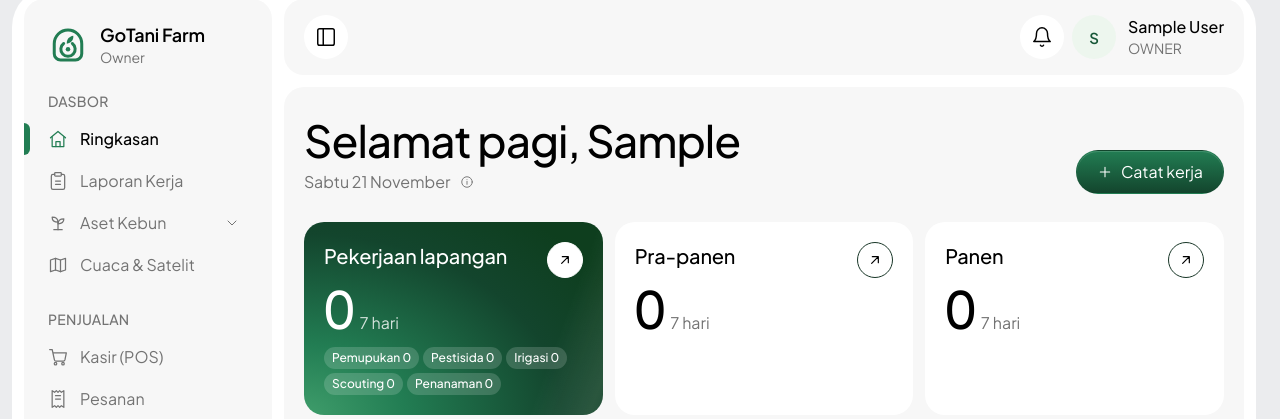
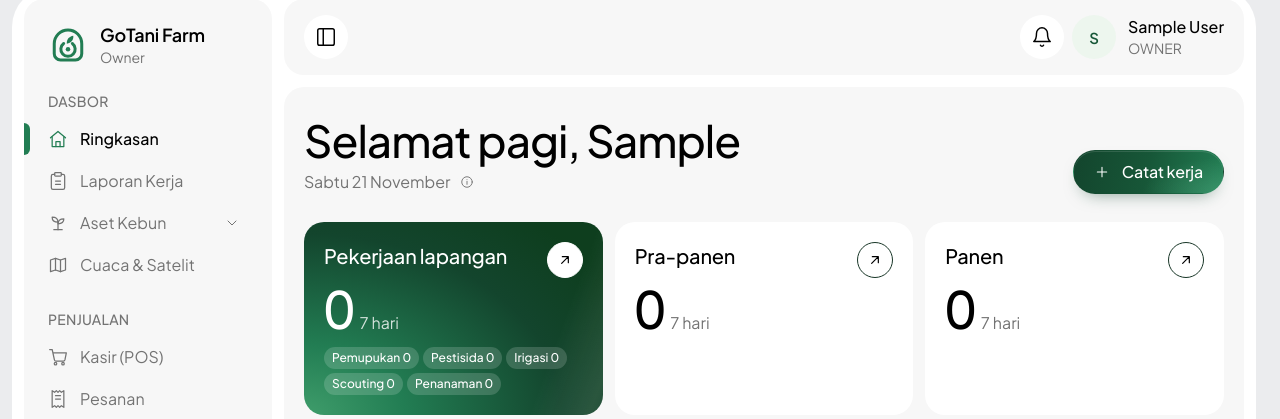
Before and after one commit to deleels/GoTani, a Django app: page / in a window 1280 px wide. Shown: the part 25-444 px from the top of the page. Run offline with Django 5.2, Linux system fonts and the light colour scheme; the visitor is signed in with stand-in values (Sample User, id 1); data comes from the database, SQL or seed files in the repository; data that the repository does not hold is empty; some libraries are stand-ins or nearby versions.

Commit message:
Primary button: left-to-right green gradient with lower-right glow, medium label, wider icon gap (matches design-system reference)

```diff
--- a/core/static/core/gotani.css
+++ b/core/static/core/gotani.css
@@ -874,3 +874,20 @@ html { scrollbar-gutter: stable; }
   :is(.app-dash__stats, .app-buyer__value) .gt-stat__title { white-space: normal; }
   :is(.app-dash__stats, .app-buyer__value) .gt-stat__value, :is(.app-dash__stats, .app-buyer__value) .gt-stat__value.app-stat__money { font-size: 20px; }
 }
+
+/* Primary (gradient) button as in the design-system reference shots: dark green on the left easing to a lighter
+   green on the right with a soft glow in the lower-right corner, medium-weight white label. Overrides
+   bundle.css (copied, never edited). Used for the one headline action per view (D107). */
+.gt-btn--primary {
+  background:
+    radial-gradient(90% 140% at 100% 100%, rgb(95 189 146 / .38), transparent 60%),
+    linear-gradient(100deg, var(--green-800) 0%, var(--green-700) 50%, var(--green-600) 100%);
+  color: #fff; font-weight: 500; letter-spacing: -.01em; gap: 12px;
+  box-shadow: inset 0 1px 0 rgb(255 255 255 / .12), 0 8px 18px -10px rgb(19 69 45 / .6);
+}
+.gt-btn--primary:hover {
+  background:
+    radial-gradient(90% 140% at 100% 100%, rgb(95 189 146 / .5), transparent 62%),
+    linear-gradient(100deg, var(--green-900) 0%, var(--green-800) 45%, var(--green-600) 100%);
+}
+.gt-btn--primary:disabled, .gt-btn--primary[aria-disabled=true] { background: var(--surface); color: var(--ink-subtle); box-shadow: none; }
```
